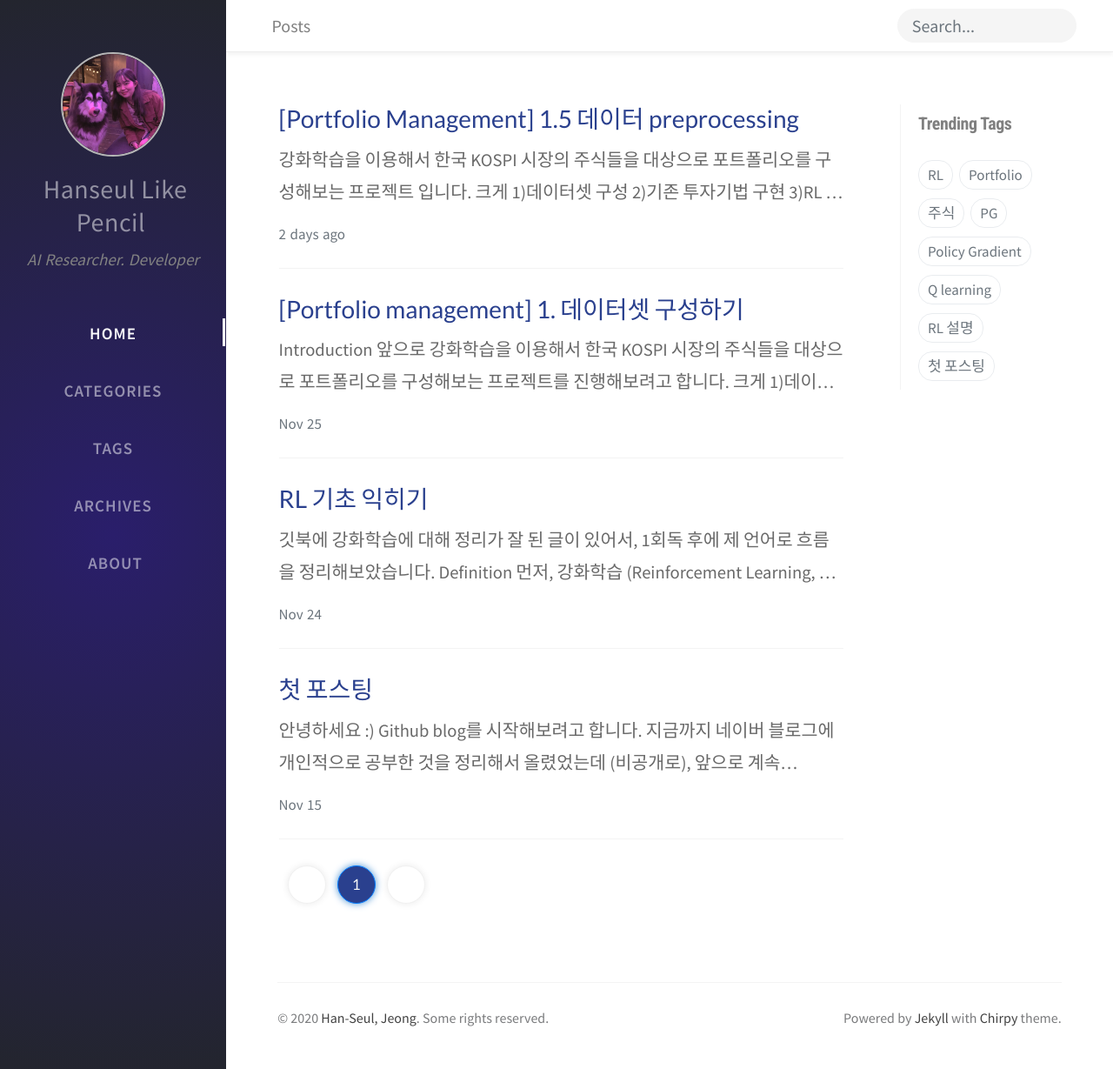
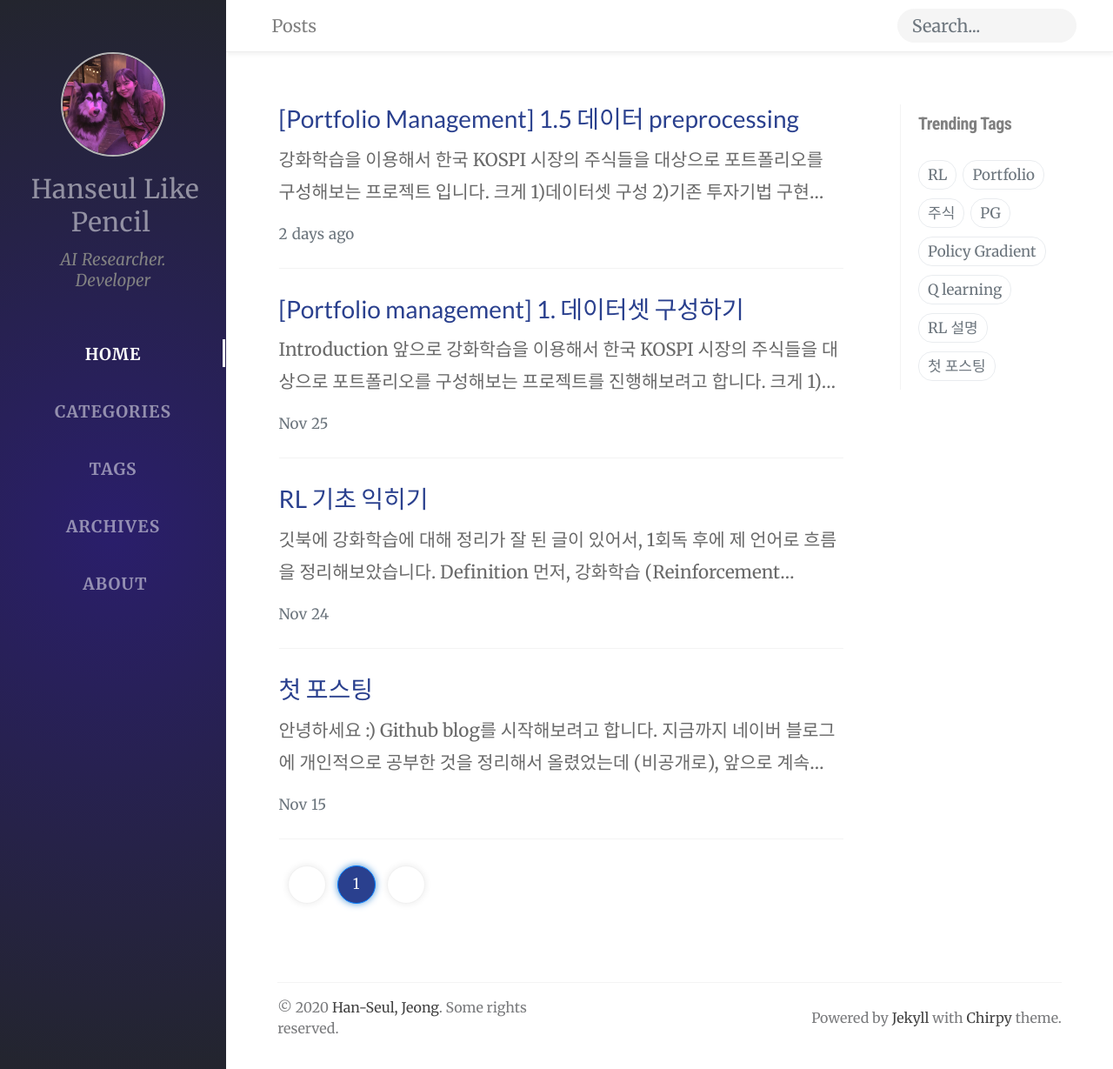
Before and after one commit to hanseul-jeong/hanseul-jeong.github.io, a Jekyll site: the page built from index.html, in a window 1280 px wide and 1229 px high. Shown: the whole window at 87% size. Built offline with Jekyll 4.4.1, drawn with Linux system fonts in a browser that asks for light colours; some web fonts are replaced; the list of posts is cut into pages by our own code; comment, search, counter and statistics services are not loaded.

Commit message:
Update jekyll theme

```diff
--- a/assets/css/_addon/fonts.scss
+++ b/assets/css/_addon/fonts.scss
@@ -5,3 +5,4 @@
  */
 
 @import url('https://fonts.googleapis.com/css2?family=Lato&family=Roboto+Condensed:wght@400;700&family=Source+Sans+Pro:wght@400;600;700;900&display=swap');
+@import url('https://fonts.googleapis.com/css2?family=Merriweather:ital,wght@0,300;0,400;0,700;0,900;1,300;1,400;1,700;1,900&display=swap');
--- a/assets/css/_addon/main.scss
+++ b/assets/css/_addon/main.scss
@@ -54,7 +54,7 @@ body {
   background: var(--body-bg);
   color: var(--text-color);
   -webkit-font-smoothing: antialiased;
-  font-family: 'Source Sans Pro', 'Nanum Gothic', sans-serif;
+  font-family: 'Merriweather', 'Nanum Gothic', sans-serif;
 }
 
 /*--- sidebar layout ---*/
--- a/assets/css/home.scss
+++ b/assets/css/home.scss
@@ -74,7 +74,7 @@
       align-items: center;
       border-radius: 50%;
       border: 1px solid var(--btn-paginator-border-color);
-      font-family: 'Lato', sans-serif;
+      font-family: 'Merriweather', 'Nanum Gothic', sans-serif;
       background-color: var(--button-bg);
       &:hover {
         background-color: var(--btn-paginator-hover-color)
```
